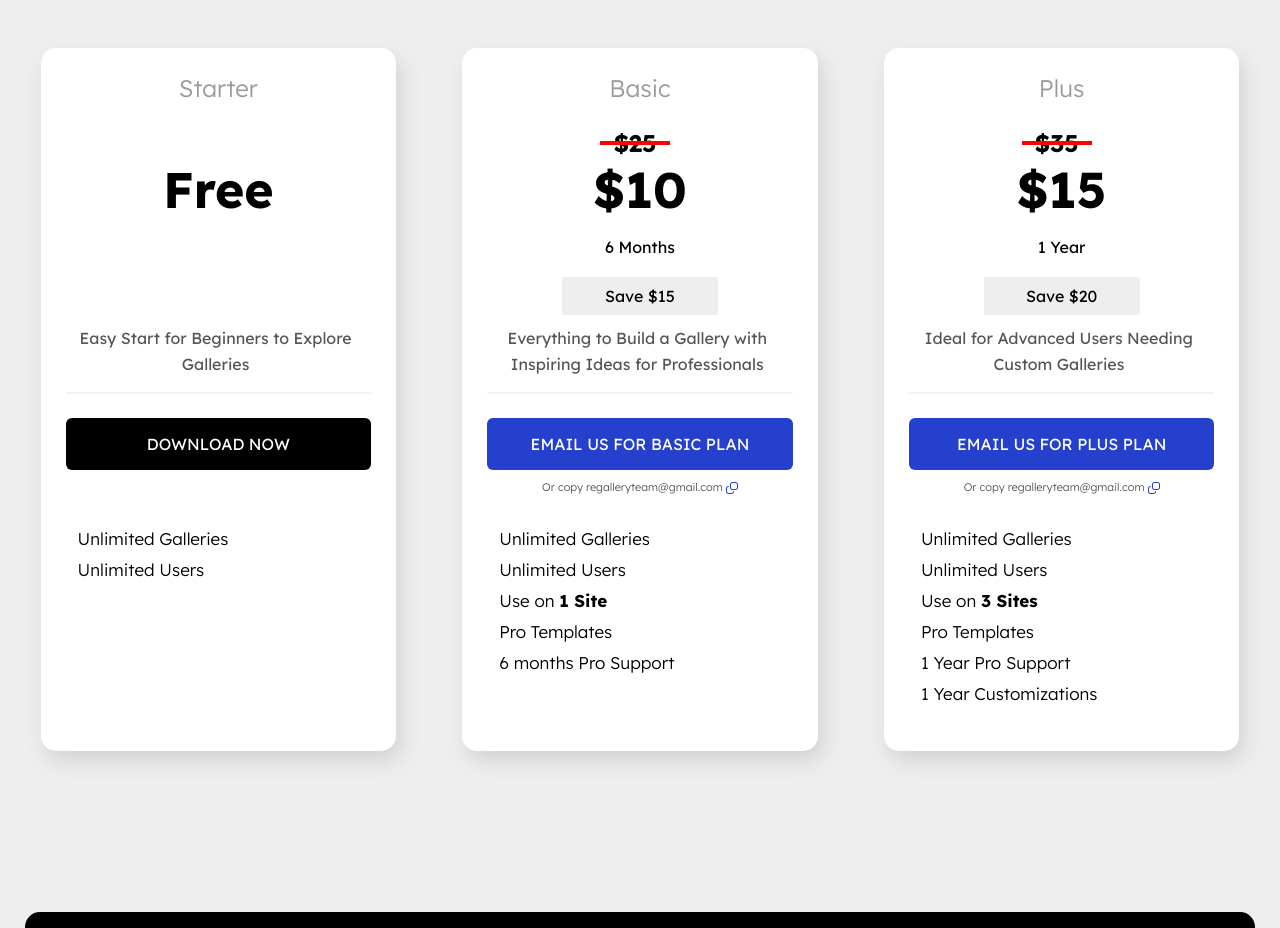
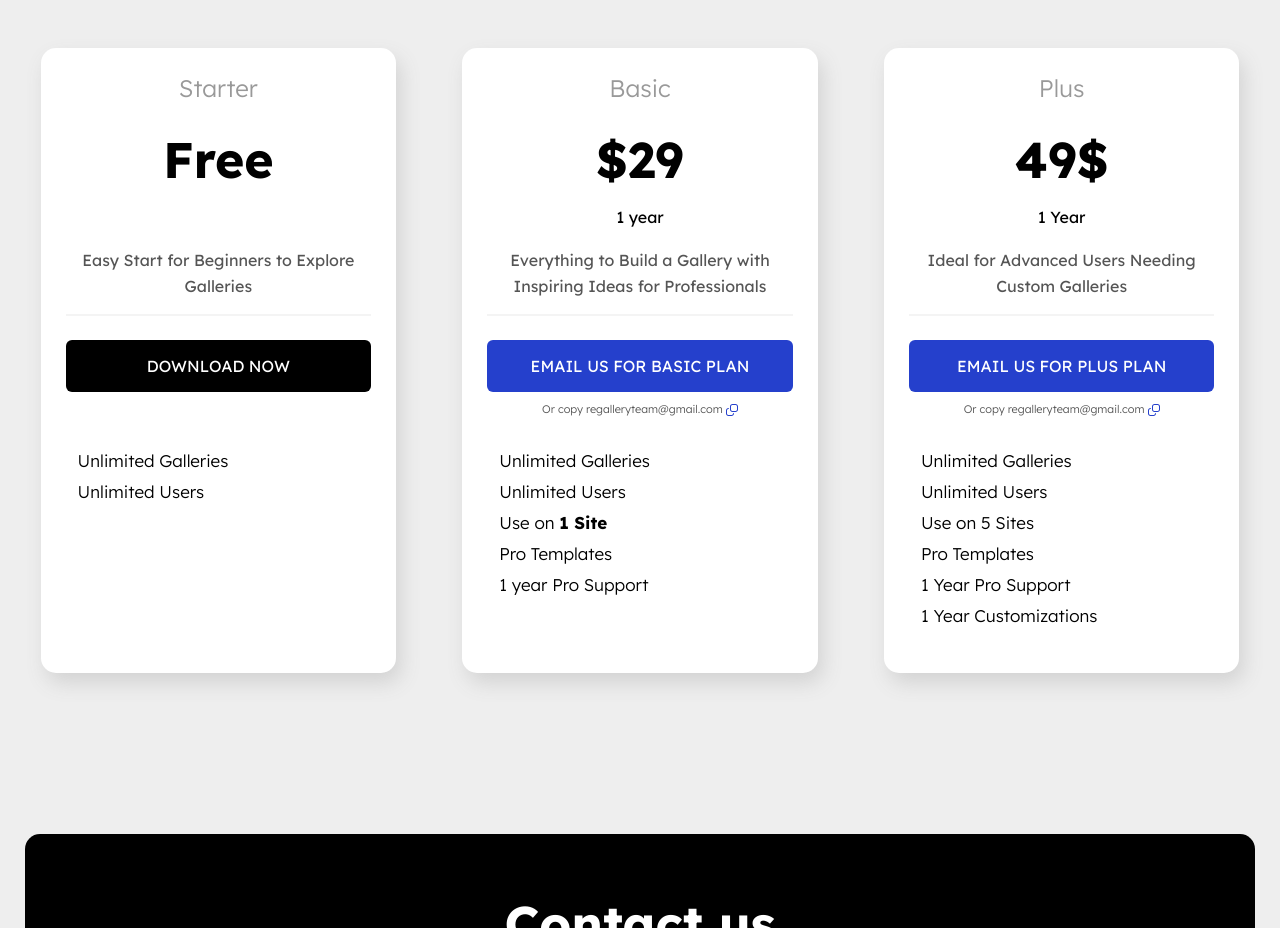
Before and after one commit to GrigorHarutyunian/regallery, a React (Vite) app: page / in a window 1280 px wide. Shown: the part 5480-6408 px from the top of the page. Built offline with nearby package versions, Linux system fonts and the light colour scheme.

Commit message:
Changed prices

```diff
--- a/src/App.tsx
+++ b/src/App.tsx
@@ -20,12 +20,11 @@ import addScriptsToBody from "./common-components/addScriptsToBody";
 const App: React.FC = () => {
   const scrollToTarget = () => {
     const hash = location.hash;
-    if (!hash) return;
-    const targetElement = document.querySelector(`${location.hash}`);
+    const targetElement = document.querySelector(hash);
+    if (!hash || !targetElement) return;
     const offset = -70; // Negative to leave 70px space from top
-
     const top =
-      targetElement!.getBoundingClientRect().top + window.pageYOffset + offset;
+      targetElement.getBoundingClientRect().top + window.pageYOffset + offset;
 
     window.scrollTo({
       top,
--- a/src/components/pricing/Pricing.css
+++ b/src/components/pricing/Pricing.css
@@ -48,12 +48,11 @@
 
 .pricing__text {
   text-align: center;
-  max-width: 300px;
   color: #000000aa;
   margin-bottom: 0;
   height: 67px;
 }
-.canceled-price {
+/* .canceled-price {
   min-height: 24px;
   color: #000000;
   font-size: 24px;
@@ -61,7 +60,7 @@
   margin-bottom: 19px;
   position: relative;
   margin-right: 10px;
-}
+} */
 
 .remov_line {
   content: "";
@@ -74,9 +73,9 @@
   width: 70px;
 }
 
-.parent_saved_money {
+/* .parent_saved_money {
   min-height: 48px;
-}
+} */
 
 .saved_money_div {
   color: #000000;
@@ -180,9 +179,9 @@
   .pricing-card__title {
     font-size: 35px;
   }
-  .canceled-price {
+  /* .canceled-price {
     font-size: 15px;
-  }
+  } */
   .remov_line {
     width: 35px;
     height: 2px;
--- a/src/components/pricing/PricingCard.tsx
+++ b/src/components/pricing/PricingCard.tsx
@@ -6,9 +6,9 @@ const PricingCard: React.FC<PricingDTO> = ({
   price,
   text,
   advantages,
-  canceledprice,
+  // canceledprice,
   duration,
-  savedmoney,
+
   title,
   href,
 }) => {
@@ -23,22 +23,22 @@ const PricingCard: React.FC<PricingDTO> = ({
     <div className="pricing-card">
       <div className="pricing-card__header">
         <span className="pricing-card__subtitle">{title}</span>
-        {
+        {/* {
           <span className="canceled-price">
             {canceledprice && <div className="remov_line"></div>}
             {canceledprice}
           </span>
-        }
+        } */}
         <div className="pricing-card__title">{price}</div>
         <div className="pricing-card__duration">{duration}</div>
 
-        <div className="parent_saved_money">
+        {/* <div className="parent_saved_money">
           {savedmoney && (
             <div className="saved_money_div">
               <span className="saved_money">Save {savedmoney}</span>
             </div>
           )}
-        </div>
+        </div> */}
 
         <p className="section-text__desc pricing__text">{text}</p>
       </div>
--- a/src/components/pricing/pricing-data.tsx
+++ b/src/components/pricing/pricing-data.tsx
@@ -8,38 +8,35 @@ const pricingData = [
     href: "https://wordpress.org/plugins/regallery/ with ",
   },
   {
-    price: "$10",
-    canceledprice: "$25",
+    price: "$29",
     text: "Everything to Build a Gallery with Inspiring Ideas for Professionals",
     advantages: [
       "Unlimited Galleries",
       "Unlimited Users",
       "Use on 1 Site",
       "Pro Templates",
-      "6 months Pro Support",
+      "1 year Pro Support",
     ],
     id: 2,
-    duration: "6 Months",
-    savedmoney: "$15",
+    duration: "1 year",
     title: "Basic",
     href: "https://regallery.team/checkout/?plan=basic",
   },
 
   {
-    price: "$15",
-    canceledprice: "$35",
+    price: "49$",
+
     text: "Ideal for Advanced Users Needing Custom Galleries",
     advantages: [
       "Unlimited Galleries",
       "Unlimited Users",
-      "Use on 3 Sites",
+      "Use on 5 Sites",
       "Pro Templates",
       "1 Year Pro Support",
       "1 Year Customizations",
     ],
     id: 3,
     duration: "1 Year",
-    savedmoney: "$20",
     title: "Plus",
     href: "https://regallery.team/checkout/?plan=plus",
   },
```
